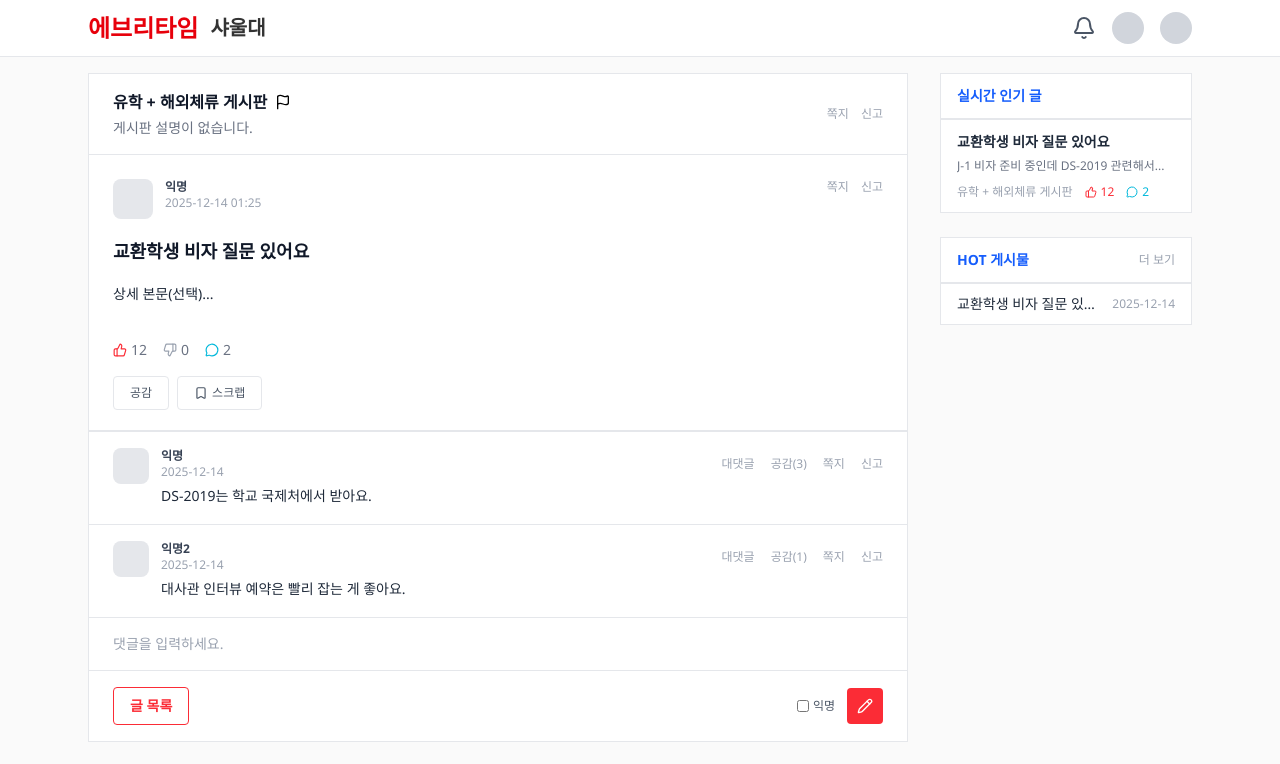
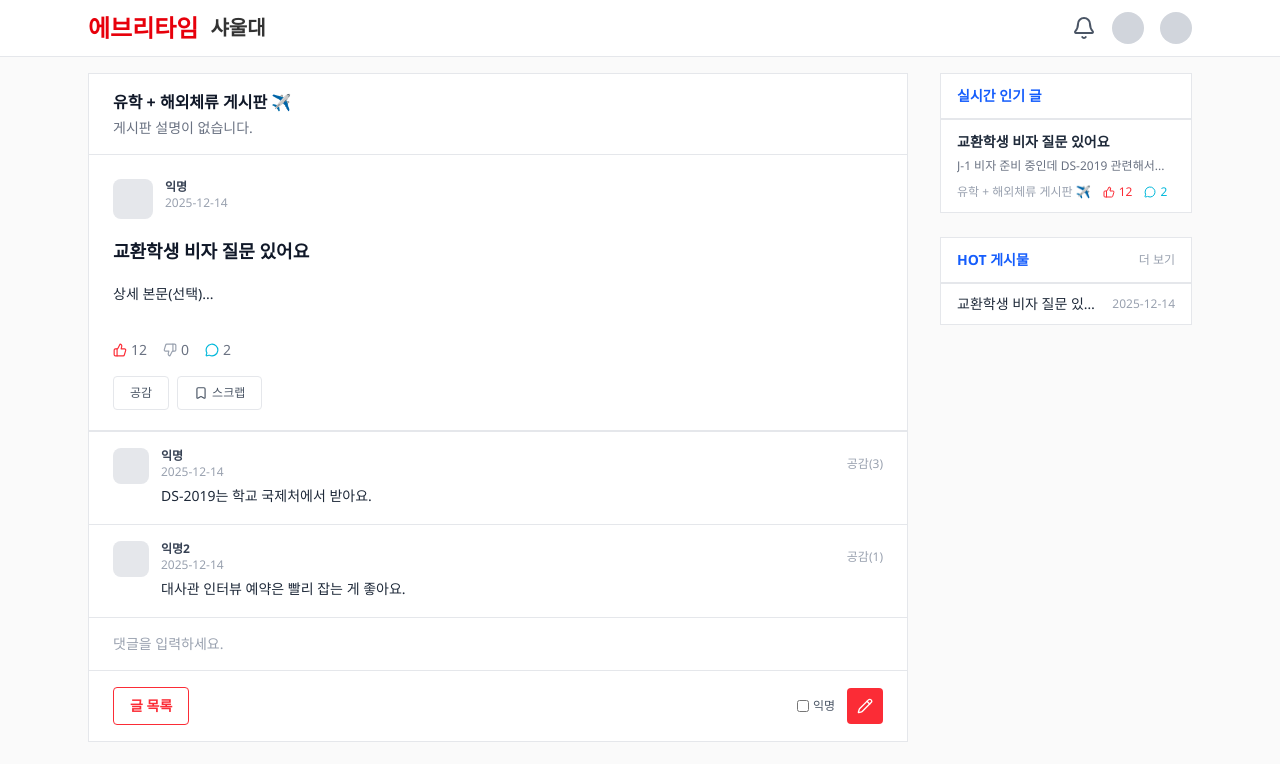
Before and after one commit to mgahn0706/serious_game, a React (Vite) app: page /everytime/board/1 in a window 1280 px wide. Both pictures are taken after a click on the button 1066 px from the left and 258 px from the top of the page. Shown: the top 764 px of the page. Built offline with nearby package versions, Linux system fonts and the light colour scheme.

Commit message:
fix: fix router

```diff
--- a/src/features/everytime/fixtures/post.ts
+++ b/src/features/everytime/fixtures/post.ts
@@ -11,7 +11,7 @@ export const everytimeData: EverytimeData = {
     {
       id: asBoardId("board-abroad"),
       categoryTitle: "홍보게시판",
-      title: "유학 + 해외체류 게시판",
+      title: "유학 + 해외체류 게시판 ✈️",
       posts: [
         {
           id: asPostId("post-1"),
--- a/src/pages/Everytime/EverytimePostDetailPage.tsx
+++ b/src/pages/Everytime/EverytimePostDetailPage.tsx
@@ -3,7 +3,6 @@
 import { useMemo } from "react";
 import { useParams, useNavigate } from "react-router-dom";
 import {
-  Flag,
   ThumbsUp,
   ThumbsDown,
   Bookmark,
@@ -44,10 +43,10 @@ export default function EverytimePostDetailPage() {
           해당 게시글을 찾을 수 없습니다.
           <div className="mt-4">
             <button
-              onClick={() => navigate("/everytime")}
+              onClick={() => navigate(`/everytime/board/${board.id}`)}
               className="px-4 py-2 border border-red-500 text-red-500 text-sm font-semibold rounded bg-white hover:bg-red-50"
             >
-              글 목록으로
+              글 목록
             </button>
           </div>
         </div>
@@ -102,16 +101,12 @@ export default function EverytimePostDetailPage() {
                   <span className="text-base font-semibold text-gray-900">
                     {board.title}
                   </span>
-                  <Flag className="w-4 h-4 text-black" />
                 </div>
                 <div className="text-sm text-gray-500 mt-1">
                   {board.description ?? "게시판 설명이 없습니다."}
                 </div>
               </div>
-              <div className="text-xs text-gray-400 space-x-3">
-                <button className="hover:underline">쪽지</button>
-                <button className="hover:underline">신고</button>
-              </div>
+              <div className="text-xs text-gray-400 space-x-3"></div>
             </div>
 
             {/* Post */}
@@ -123,14 +118,9 @@ export default function EverytimePostDetailPage() {
                   <div className="text-xs font-semibold text-gray-700">
                     익명
                   </div>
-                  <div className="text-xs text-gray-400">
-                    {post.createdAt} 01:25
-                  </div>
+                  <div className="text-xs text-gray-400">{post.createdAt}</div>
                 </div>
-                <div className="text-xs text-gray-400 space-x-3">
-                  <button className="hover:underline">쪽지</button>
-                  <button className="hover:underline">신고</button>
-                </div>
+                <div className="text-xs text-gray-400 space-x-3"></div>
               </div>
 
               {/* Title & body */}
@@ -197,7 +187,7 @@ export default function EverytimePostDetailPage() {
             <div className="px-6 py-4 flex items-center justify-between">
               <button
                 className="px-4 py-2 border border-red-500 text-red-500 text-sm font-semibold rounded bg-white hover:bg-red-50"
-                onClick={() => navigate("/everytime")}
+                onClick={() => navigate(`/everytime/board/${board.id}`)}
               >
                 글 목록
               </button>
@@ -292,12 +282,9 @@ function CommentActions({
   const base = small ? "text-xs" : "text-xs";
   return (
     <div className={`${base} text-gray-400 space-x-4`}>
-      {!small && <button className="hover:underline">대댓글</button>}
       <button className="hover:underline">
         공감{likeCount > 0 ? `(${likeCount})` : ""}
       </button>
-      <button className="hover:underline">쪽지</button>
-      <button className="hover:underline">신고</button>
     </div>
   );
 }
```
